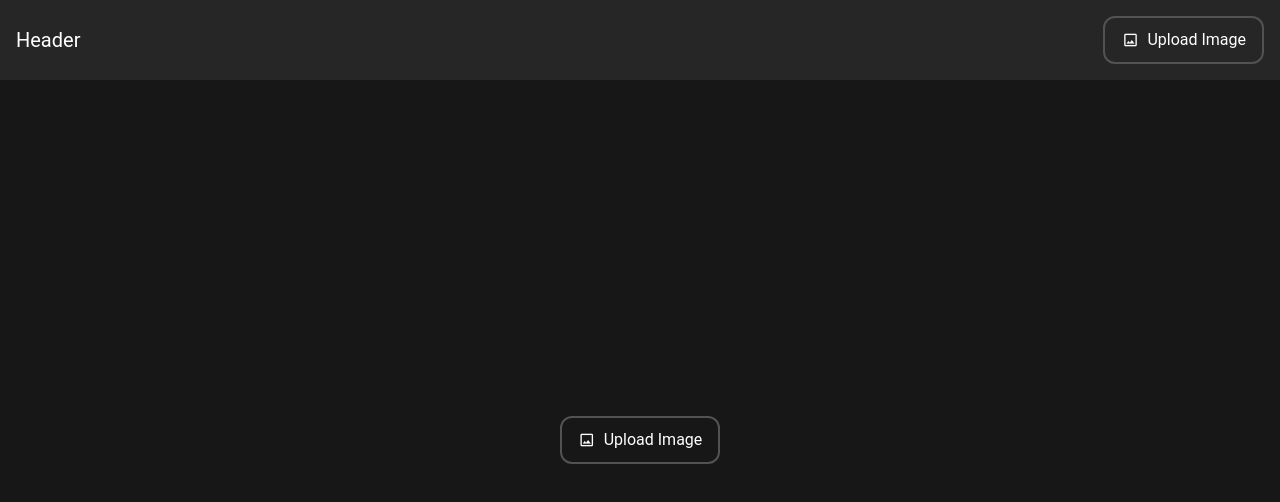
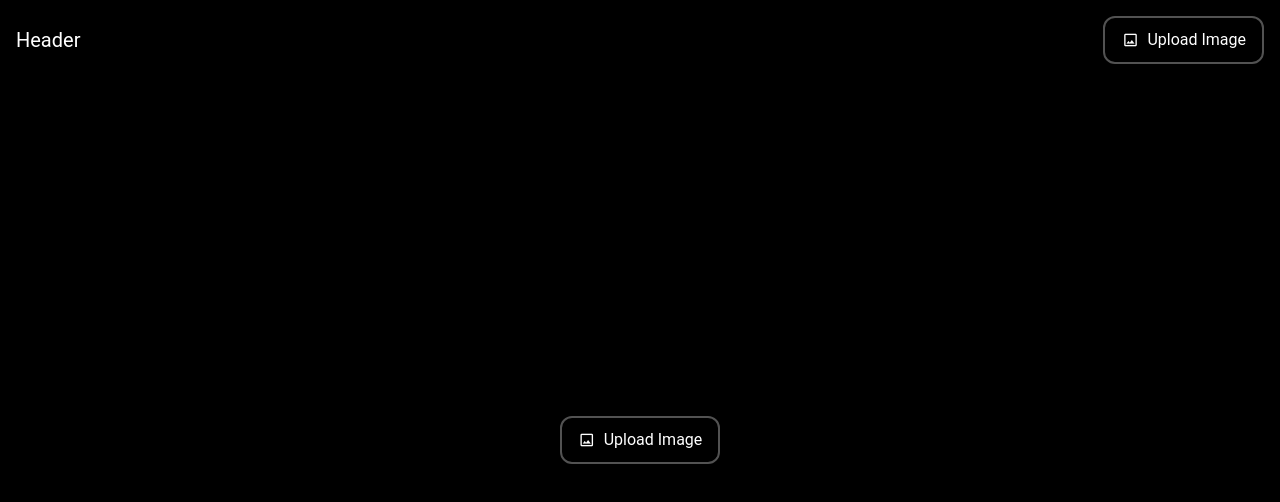
Before and after one commit to oguzhanbayoglu/React-ColorPicker, a React (Create React App) app: page / in a window 1280 px wide. Shown: the top 502 px of the page. Built offline with nearby package versions, Linux system fonts and the light colour scheme.

Commit message:
temporary styling

```diff
--- a/src/App.jsx
+++ b/src/App.jsx
@@ -29,7 +29,7 @@ const App = () => {
 
   return (
     <div className="h-full min-h-full flex flex-col">
-      <header className="bg-neutral-800 text-white flex justify-between items-center p-4">
+      <header className="bg-black text-white flex justify-between items-center p-4">
         <h1 className=" text-xl ">Header</h1>
         <div className="flex items-center justify-center">
           <label
@@ -45,7 +45,7 @@ const App = () => {
         </div>
       </header>
 
-      <main className=" bg-neutral-900 text-white flex justify-center items-center flex-[1] h-full">
+      <main className=" bg-black text-white flex justify-center items-center flex-[1] h-full">
         <div>
           <ImageDisplay
             uploadImage={uploadImage}
--- a/src/components/ImageDisplay.jsx
+++ b/src/components/ImageDisplay.jsx
@@ -6,18 +6,18 @@ const ImageDisplay = ({ uploadedImage, colorPalette, uploadImage }) => {
       {uploadedImage ? (
         <div className="flex flex-col items-center justify-center">
           <img
-            className="h-[50vh] w-[50vw] border-2 border-white rounded-2xl overflow-hidden object-cover"
+            className="h-[50vh] w-[50vw] rounded-2xl overflow-hidden object-cover"
             src={uploadedImage}
             alt="uploaded"
           />
-          <div className="flex gap-4">
+          <div className="flex gap-4 m-8">
             {colorPalette.map((color, index) => {
               const colorStr = color.join(",");
               console.log(colorStr);
               return (
                 <div
                   style={{ backgroundColor: `rgb(${colorStr})` }}
-                  className="h-16 w-16 rounded-full"
+                  className="h-14 w-14 rounded-full"
                 ></div>
               );
             })}
```
